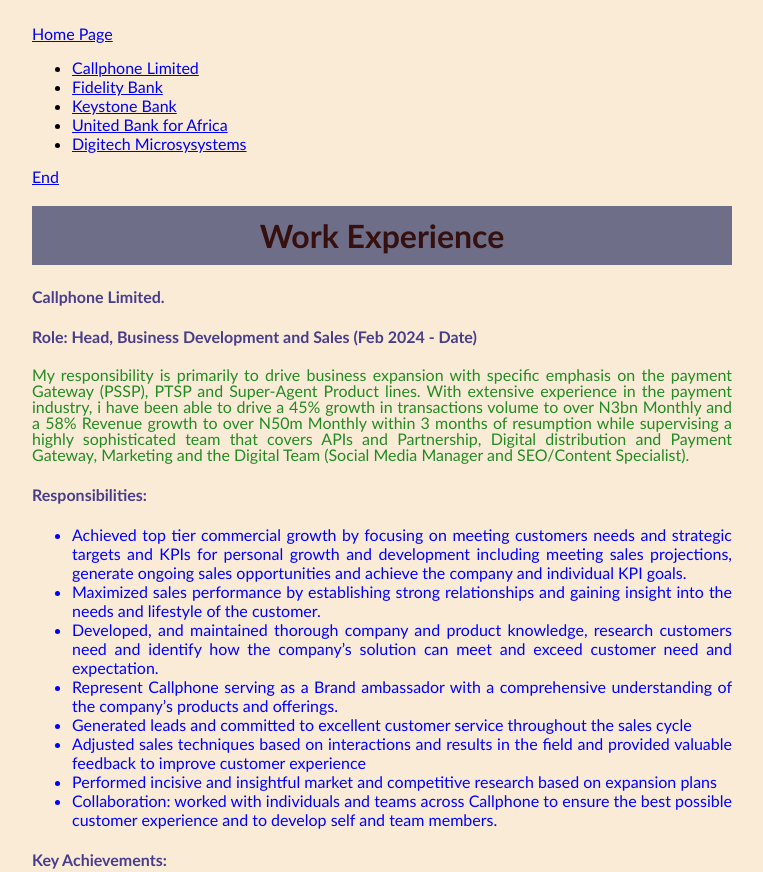
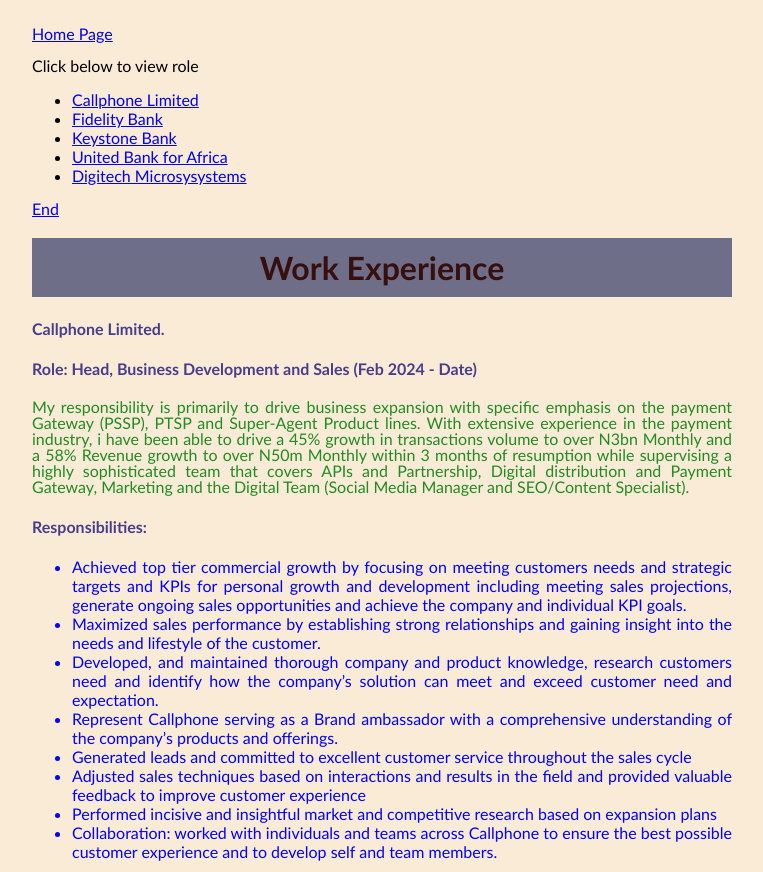
Before and after one commit to katisele/kens_portfolio, a plain HTML site: page doc/work.html in a window 1280 px wide. Shown: the top 872 px of the page, without its empty margins (258-1021 px from the left). Drawn offline with Linux system fonts and the light colour scheme.

Commit message:
work modification

```diff
--- a/doc/styles.css
+++ b/doc/styles.css
@@ -1,3 +1,7 @@
+html {
+    scroll-behavior: smooth;
+}
+
 h1 {
     color: rgb(54, 15, 15);
     font-family: Trebuchet MS;
--- a/doc/work.html
+++ b/doc/work.html
@@ -8,7 +8,7 @@
 </head>
 <body>
     <p><a href="index.html">Home Page</a></p>
-
+    <p>Click below to view role</p>
     <nav>
         <ul>
             <li><a href="#Callphone"> Callphone Limited </a></li>
```
